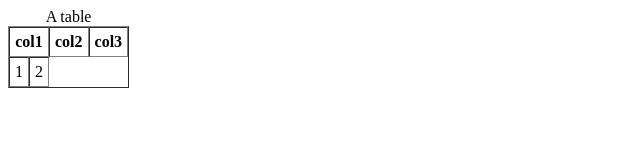
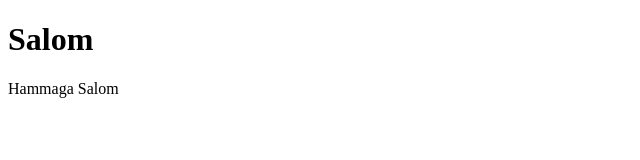
Before and after one commit to xpy7771/web-dasturchi.github.io, a plain HTML site: page index.html in a window 1280 px wide. Shown: the whole page, without its empty margins (0-640 px from the left). Drawn offline with Linux system fonts and the light colour scheme.

Commit message:
text changes

```diff
--- a/index.html
+++ b/index.html
@@ -5,53 +5,8 @@
     <title>Title</title>
 </head>
 <body>
-    <table border="1" cellspacing="0" cellpadding="5">
-        <caption>A table</caption>
-        <thead>
-        <tr>
-            <th colspan="2">col1</th>
-            <th>col2</th>
-            <th>col3</th>
-        </tr>
-        </thead>
-        <tbody>
-        <tr>
-            <td>1</td>
-            <td>2</td>
-        </tr>
-        </tbody>
-    </table>
-
-
-
-
-
-
-
-
-
-
-
-
-
-
-<!--    <table align="center" cellpadding="5" cellspacing="0" border="1">-->
-<!--        <caption>Sardor</caption>-->
-<!--        <thead>-->
-<!--            <th>Dushanba</th>-->
-<!--            <th>Seshanba</th>-->
-<!--            <th>Chorshanba</th>-->
-<!--            <th>Payshanba</th>-->
-<!--            <th>Juma</th>-->
-<!--        </thead>-->
-<!--        <tbody>-->
-<!--            <td>Onatili</td>-->
-<!--            <td>Matimatika</td>-->
-<!--            <td>Jismoni</td>-->
-<!--            <td>Fizika</td>-->
-<!--            <td>Geografiya</td>-->
-<!--        </tbody>-->
-<!--    </table>-->
+<h1>Salom</h1>
+<p>Hammaga Salom</p>
 
 </body>
 </html>
```
